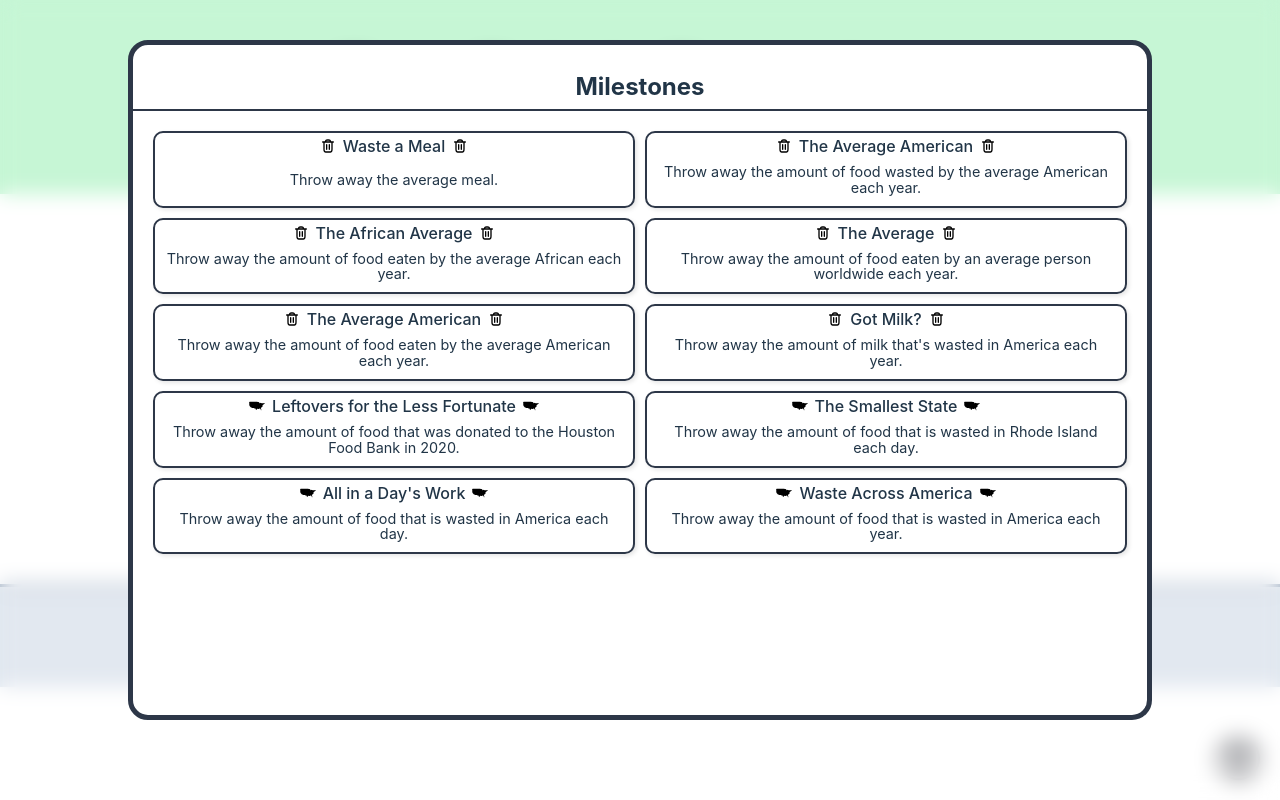
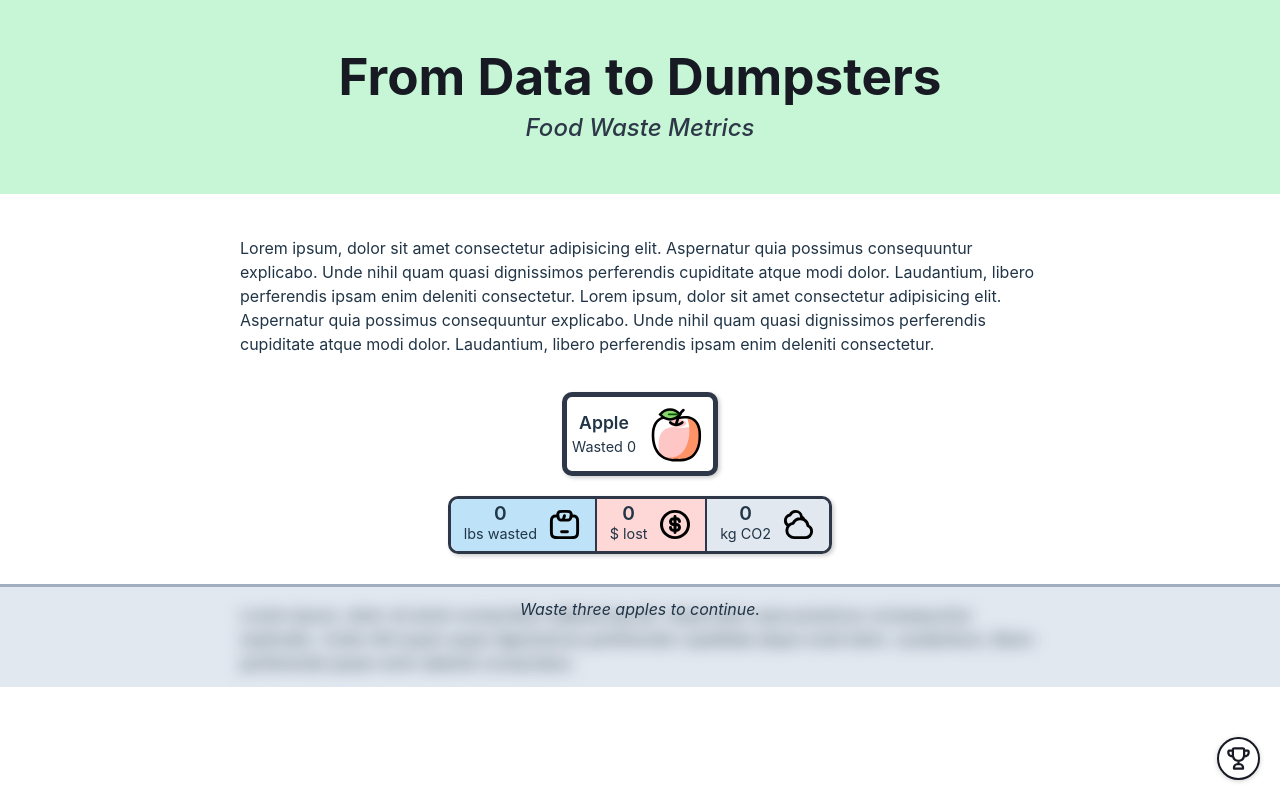
Before and after one commit to rkuhlf/food-waste-essay, a React (Vite) app: page / in a window 1280 px wide. Built offline with nearby package versions, Linux system fonts and the light colour scheme.

Commit message:
Add achievement animation and completeness indication

```diff
--- a/src/App.tsx
+++ b/src/App.tsx
@@ -1,5 +1,6 @@
 // TODO: add achievements.
 
+import { useState } from 'react';
 import './App.css';
 import Achievements from './components/Achievements';
 import AchievementsMenu from './components/AchievementsMenu';
@@ -21,11 +22,17 @@ function threeApplesProgress(wasted: WastedData) {
 }
 
 function App() {
+  const [achievementsIsOpen, setAchievementsIsOpen] = useState<boolean>(false);
+
   return (
     <>
       <WastedProvider>
-        <AchievementsPopup />
-        <AchievementsMenu />
+        {
+          achievementsIsOpen ?
+          <AchievementsPopup closePopup={() => setAchievementsIsOpen(false)} />
+          : <></>
+        }
+        <AchievementsMenu openAchievements={() => setAchievementsIsOpen(true)} />
         <Achievements />
         <div className='title-container'>
           <h1>From Data to Dumpsters</h1>
--- a/src/components/AchievementsMenu.tsx
+++ b/src/components/AchievementsMenu.tsx
@@ -1,9 +1,9 @@
 import "./AchievementsMenu.css";
 
 
-export default function AchievementsMenu() {
+export default function AchievementsMenu({openAchievements}: {openAchievements: Function}) {
     return (
-        <div className="achievements-menu">
+        <div className="achievements-menu" onClick={() => openAchievements()}>
             <img src="./assets/trophy.svg" alt="" />
         </div>
     )
--- a/src/popups/AchievementItem.css
+++ b/src/popups/AchievementItem.css
@@ -1,9 +1,7 @@
 .achievement-item {
     display: flex;
     flex-direction: column;
-    border: 2px solid #2D3748;
     border-radius: 10px;
-    box-shadow: 2px 2px 4px rgba(0, 0, 0, 0.1);
 }
 
 .achievement-title-section {
@@ -51,3 +49,21 @@
 .achievement-checkbox img {
     height: 100%;
 }
+
+.achievement-completed {
+    border: 2px solid #2D3748;
+    box-shadow: 2px 2px 4px rgba(0, 0, 0, 0.2);
+}
+
+.achievement-uncompleted {
+    border: 2px solid #CBD5E0;
+    color: #A0AEC0;
+}
+
+.achievement-uncompleted .achievement-title {
+    font-weight: normal;
+}
+
+.achievement-uncompleted img {
+    display: none;
+}
--- a/src/popups/AchievementItem.tsx
+++ b/src/popups/AchievementItem.tsx
@@ -3,12 +3,10 @@ import "./AchievementItem.css"
 
 
 export default function AchievementItem({ achievement }: { achievement: AchievementData }) {
-    const imgSrc = achievement.completed ? "./assets/check.svg" : "./assets/circle.svg"
-
     // Show a check if it's completed.
     // Show the name of the achievement, what's required, then a description.
     return (
-        <div className="achievement-item">
+        <div className={`achievement-item ${achievement.completed ? "achievement-completed" : "achievement-uncompleted"}`}>
             <div className="achievement-title-section">
                 <img src={achievement.iconSrc} />
                 <div className="achievement-title">
--- a/src/popups/AchievementsPopup.css
+++ b/src/popups/AchievementsPopup.css
@@ -5,16 +5,28 @@
     bottom: 0;
     left: 0;
 
-    backdrop-filter: blur(10px);
+    background-color: rgba(0, 0, 0, 0.3);
     z-index: 11;
+
+    animation: blur-in 0.4s ease-in-out forwards;
+}
+
+@keyframes blur-in {
+    0% {
+        background-color: rgba(0, 0, 0, 0);
+    }
+
+    100% {
+        background-color: rgba(0, 0, 0, 0.4);
+    }
 }
 
 .achievements-popup {
-    position: fixed;
+    position: absolute;
 
     --side-offset: 10vw;
     top: 5vh;
-    bottom: 10vh;
+    height: 85vh;
     left: var(--side-offset);
     right: var(--side-offset);
 
@@ -32,6 +44,17 @@
     overflow-y: scroll;
     scrollbar-width: none; /* Firefox */
     -ms-overflow-style: none;  /* Internet Explorer 10+ */
+    animation: popup-slide-in 0.3s ease-out forwards;
+}
+
+@keyframes popup-slide-in {
+    0% {
+        top: 100vh;
+    }
+
+    100% {
+        top: 5vh;
+    }
 }
 
 .achievements-popup::-webkit-scrollbar { /* WebKit */
--- a/src/popups/AchievementsPopup.tsx
+++ b/src/popups/AchievementsPopup.tsx
@@ -2,9 +2,9 @@ import { achievements } from "../data/achievements";
 import AchievementItem from "./AchievementItem";
 import "./AchievementsPopup.css";
 
-export default function AchievementsPopup() {
+export default function AchievementsPopup({closePopup}: {closePopup: Function}) {
     return (
-        <div className="popup-backdrop">
+        <div className="popup-backdrop" onClick={() => closePopup()}>
             <div className="achievements-popup">
                 <h2 className="achievements-title">Milestones</h2>
 
```
